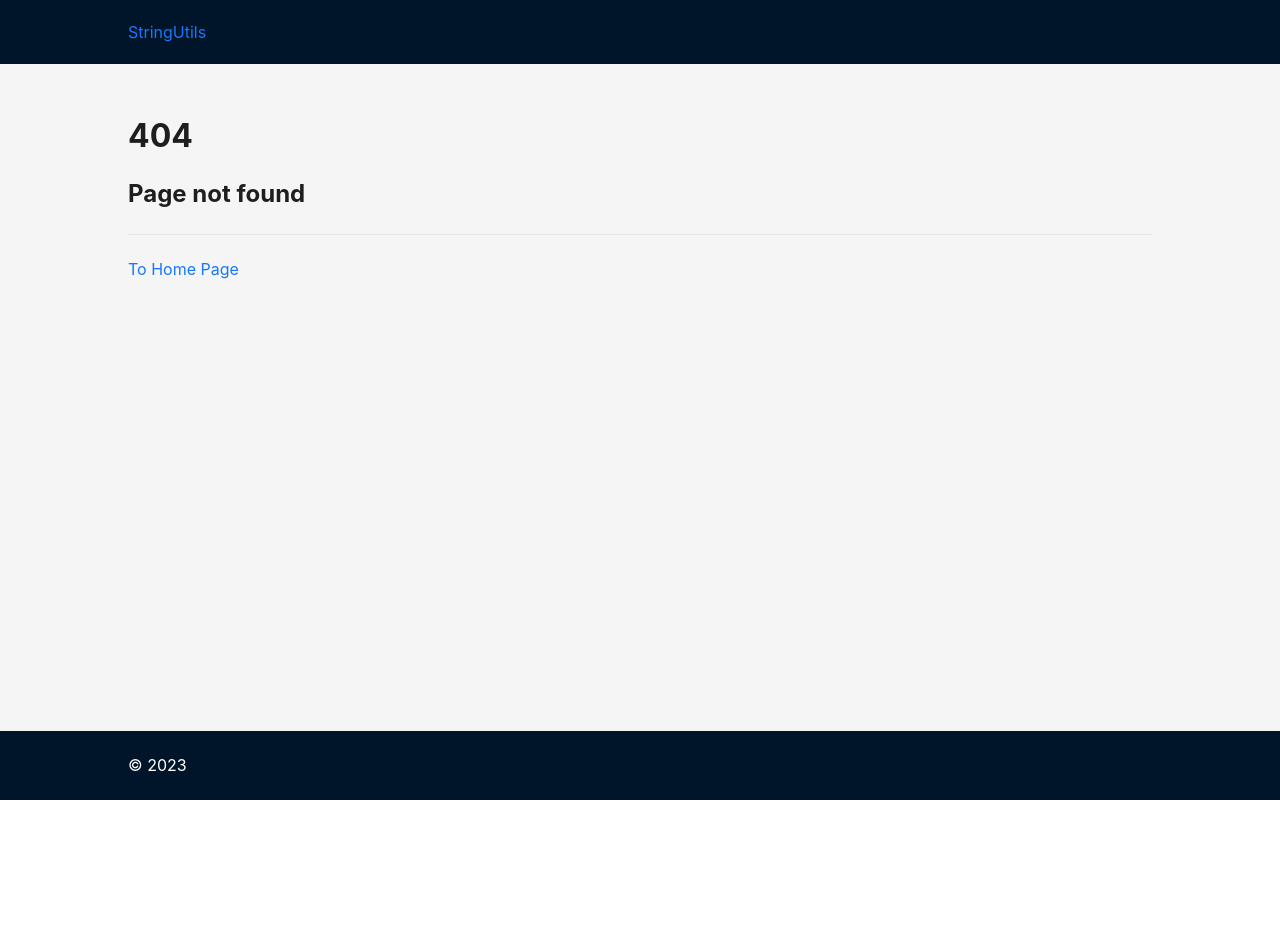
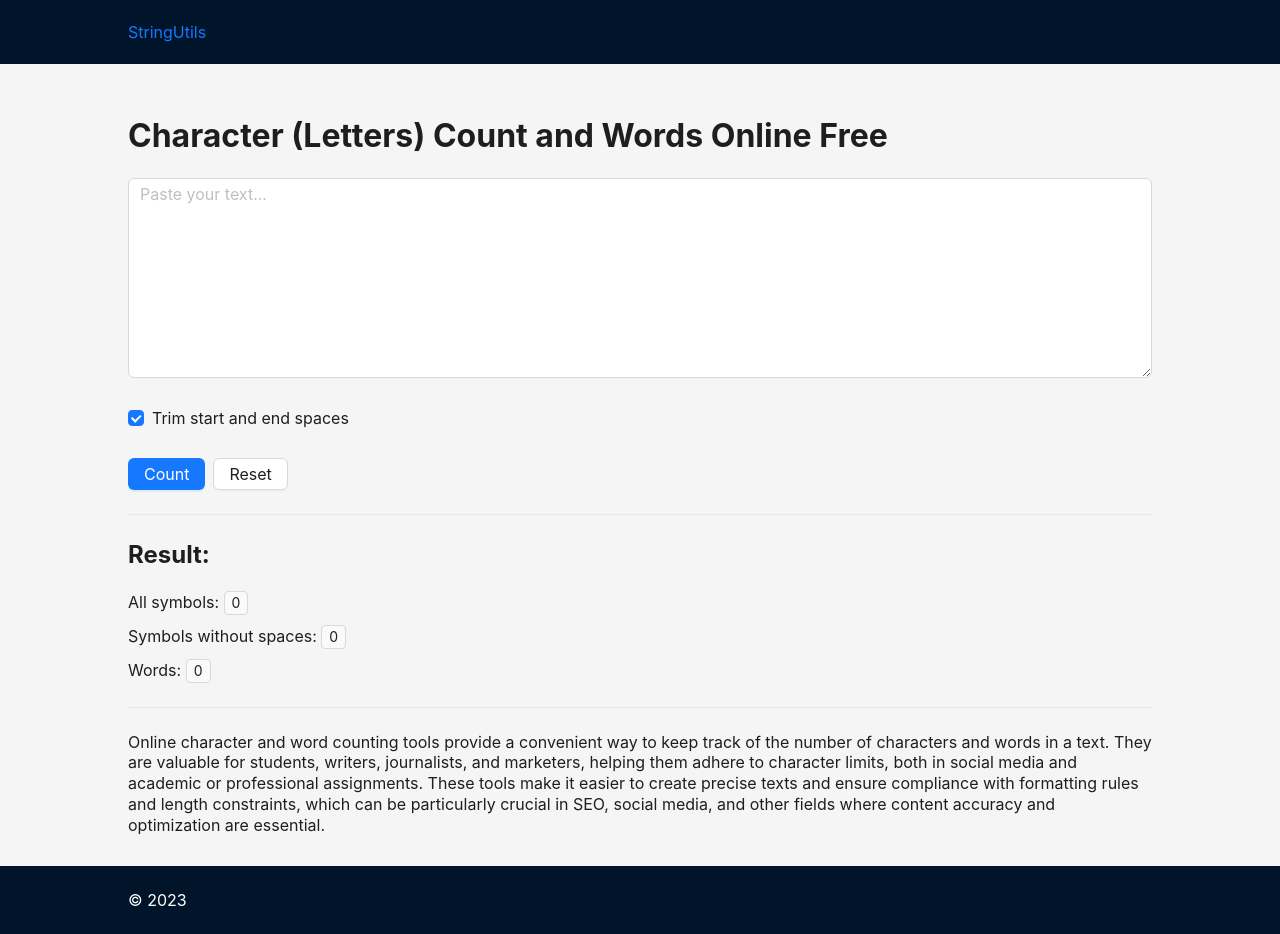
Before and after one commit to igorrybalko/StringUtils, a React (Vite) app: page /word-counter in a window 1280 px wide. Before the commit this address had no page. Before the commit the page ends 800 px from the top, so only its background shows below. Built offline with nearby package versions, Linux system fonts and the light colour scheme.

Commit message:
added counter symbols

```diff
--- a/src/App.tsx
+++ b/src/App.tsx
@@ -4,7 +4,6 @@ import { ConfigProvider } from 'antd';
 import routes from './router';
 
 function App() {
-
  return (
   <ConfigProvider
    theme={{
--- a/src/layouts/AppLayout.tsx
+++ b/src/layouts/AppLayout.tsx
@@ -1,6 +1,6 @@
 import { Layout } from 'antd';
-import { Outlet } from 'react-router-dom';
-import { Link } from 'react-router-dom';
+import { Outlet, Link } from 'react-router-dom';
+import { Suspense } from 'react';
 
 const { Header, Footer, Content } = Layout;
 
@@ -15,7 +15,9 @@ export default function AppLayout() {
     </Header>
     <Content>
      <div className='wrapper'>
-      <Outlet />
+      <Suspense fallback={<div>Loading</div>}>
+       <Outlet />
+      </Suspense>
      </div>
     </Content>
    </div>
--- a/src/router/index.tsx
+++ b/src/router/index.tsx
@@ -1,4 +1,5 @@
 import { createBrowserRouter } from 'react-router-dom';
+import { lazy } from 'react';
 
 import AppLayout from '../layouts/AppLayout';
 
@@ -9,6 +10,8 @@ import Md5GeneratorPage from '../views/Md5GeneratorPage';
 import TranslitUrlPage from '../views/TranslitUrlPage';
 import CaseConverterPage from '../views/CaseConverterPage';
 import NoMatch from '../views/NoMatch';
+
+const WordCounterPage = lazy(() => import('../views/WordCounterPage'));
 
 const routes = createBrowserRouter([
  {
@@ -41,7 +44,11 @@ const routes = createBrowserRouter([
     element: <CaseConverterPage />,
     id: 'case-converter',
    },
-
+   {
+    path: 'word-counter',
+    element: <WordCounterPage />,
+    id: 'word-counter',
+   },
    { path: "*", element: <NoMatch /> },
   ],
  },
--- a/src/scss/modules/common.scss
+++ b/src/scss/modules/common.scss
@@ -31,6 +31,10 @@ textarea.textarea {
   min-height: 120px;
 }
 
+textarea.textarea-big {
+  min-height: 200px;
+}
+
 body,
 html,
 #root {
@@ -44,6 +48,10 @@ html {
 .ant-layout {
   min-height: 100%;
   justify-content: space-between;
+}
+
+.mb-10 {
+  margin-bottom: 10px;
 }
 
 .mb-24 {
--- a/src/views/HomePage.tsx
+++ b/src/views/HomePage.tsx
@@ -24,6 +24,10 @@ export default function HomePage() {
    url: '/case-converter',
    title: 'Case Converter',
   },
+  {
+    url: '/word-counter',
+    title: 'Word/Character Counter',
+   },
  ];
 
  return (
--- /dev/null
+++ b/src/views/WordCounterPage.tsx
@@ -0,0 +1,126 @@
+import {
+ Button,
+ Form,
+ Input,
+ Divider,
+ notification,
+ Space,
+ Checkbox,
+ Tag,
+} from 'antd';
+import { useState } from 'react';
+import { Helmet } from 'react-helmet';
+
+const { TextArea } = Input;
+
+export default function WordCounterPage() {
+ const [countAllSymbols, setCountAllSymbols] = useState(0);
+ const [countWithoutSpace, setCountWithoutSpace] = useState(0);
+ const [cntWords, setCntWords] = useState(0);
+ const [api, contextHolder] = notification.useNotification();
+
+ const countWords = (str: string) => {
+  str = str.trim();
+  const words = str.match(/\S+/g);
+
+  if (words) {
+   return words.length;
+  }
+  return 0;
+ };
+
+ const onFinish = (val: { text: string; trim: boolean }) => {
+  try {
+   let str = val.text;
+   if (val.trim) {
+    str = str.trim();
+   }
+
+   setCountAllSymbols(str.length);
+
+   const withoutSpace = str.replace(/\s/g, '').length;
+   setCountWithoutSpace(withoutSpace);
+
+   const words = countWords(str);
+   setCntWords(words);
+  } catch (err) {
+   api.error({
+    message: 'Error',
+    description: 'invalid text',
+   });
+  }
+ };
+
+ const onReset = () => {
+  setCountAllSymbols(0);
+  setCountWithoutSpace(0);
+  setCntWords(0);
+ }
+
+ return (
+  <div>
+   <Helmet>
+    <title>
+     Tool to count words and characters (Letters or Symbols) online free
+    </title>
+    <meta
+     name='description'
+     content='Calculate words and symbols (letters) in text online for free, including spaces and without'
+    />
+    <link
+     rel='canonical'
+     href={import.meta.env.VITE_SITE_URL + '/base64-decode'}
+    />
+   </Helmet>
+   {contextHolder}
+   <h1>Character (Letters) Count and Words Online Free</h1>
+   <Form
+    onFinish={onFinish}
+    autoComplete='off'
+    layout='vertical'
+    initialValues={{ trim: true }}
+   >
+    <Form.Item
+     name='text'
+     rules={[{ required: true, message: 'Please enter data' }]}
+    >
+     <TextArea
+      className='textarea-big'
+      placeholder='Paste your text...'
+      spellCheck='false'
+     />
+    </Form.Item>
+
+    <Form.Item name='trim' valuePropName='checked'>
+     <Checkbox>Trim start and end spaces</Checkbox>
+    </Form.Item>
+
+    <Form.Item>
+     <Space>
+      <Button type='primary' htmlType='submit'>
+       Count
+      </Button>
+      <Button htmlType='reset' onClick={onReset}>Reset</Button>
+     </Space>
+    </Form.Item>
+   </Form>
+   <Divider />
+   <h2>Result:</h2>
+   <div className='mb-10'>All symbols: <Tag>{countAllSymbols}</Tag></div>
+   <div className='mb-10'>Symbols without spaces: <Tag>{countWithoutSpace}</Tag></div>
+   <div>Words: <Tag>{cntWords}</Tag></div>
+
+   <Divider />
+   <div>
+    Online character and word counting tools provide a convenient way to keep
+    track of the number of characters and words in a text. They are valuable for
+    students, writers, journalists, and marketers, helping them adhere to
+    character limits, both in social media and academic or professional
+    assignments. These tools make it easier to create precise texts and ensure
+    compliance with formatting rules and length constraints, which can be
+    particularly crucial in SEO, social media, and other fields where content
+    accuracy and optimization are essential.
+   </div>
+  </div>
+ );
+}
```
Also changed, not shown: src/views/Base64EncodePage.tsx (+10 -3 lines), src/views/CaseConverterPage.tsx (+13 -3 lines).
